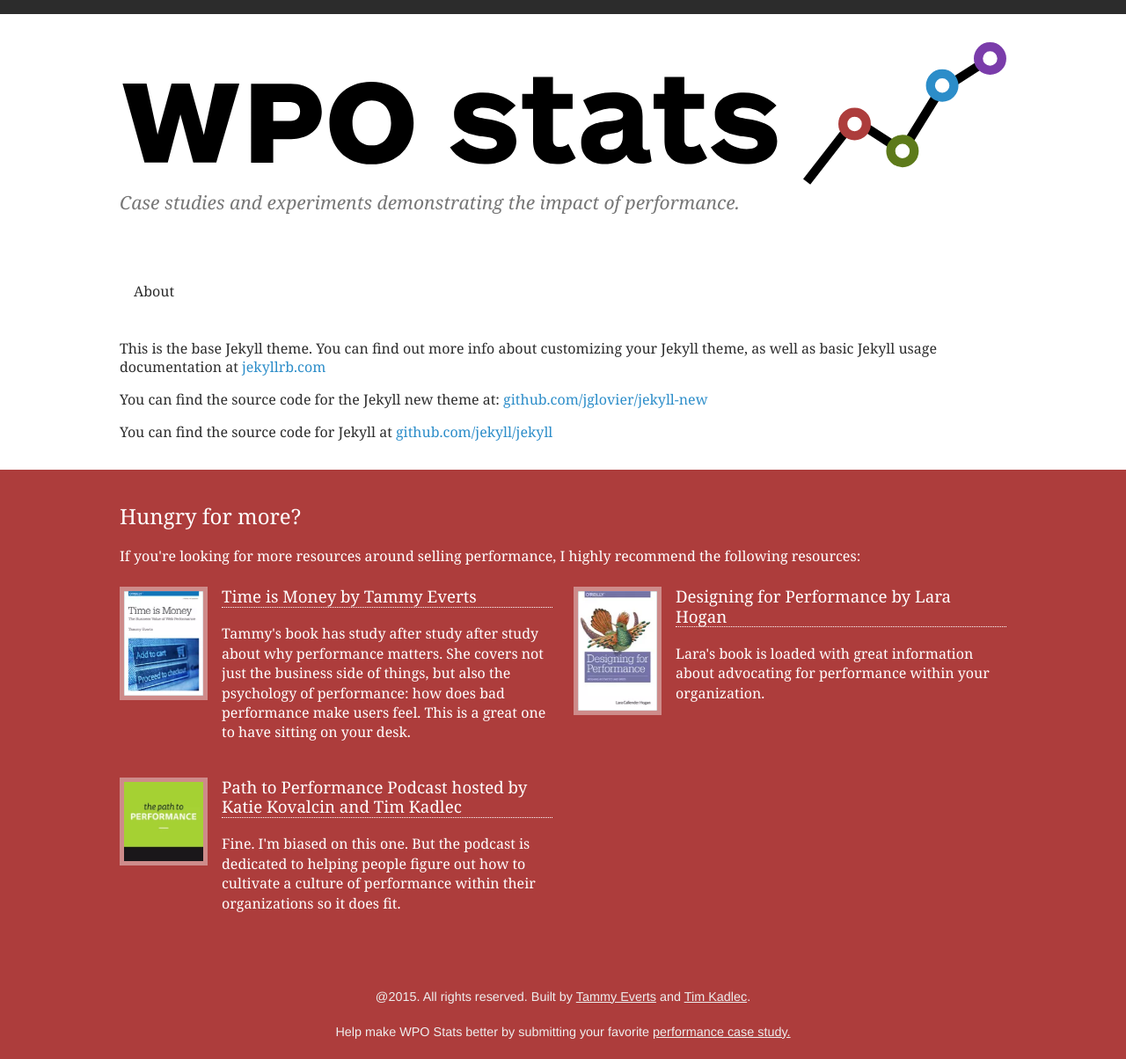
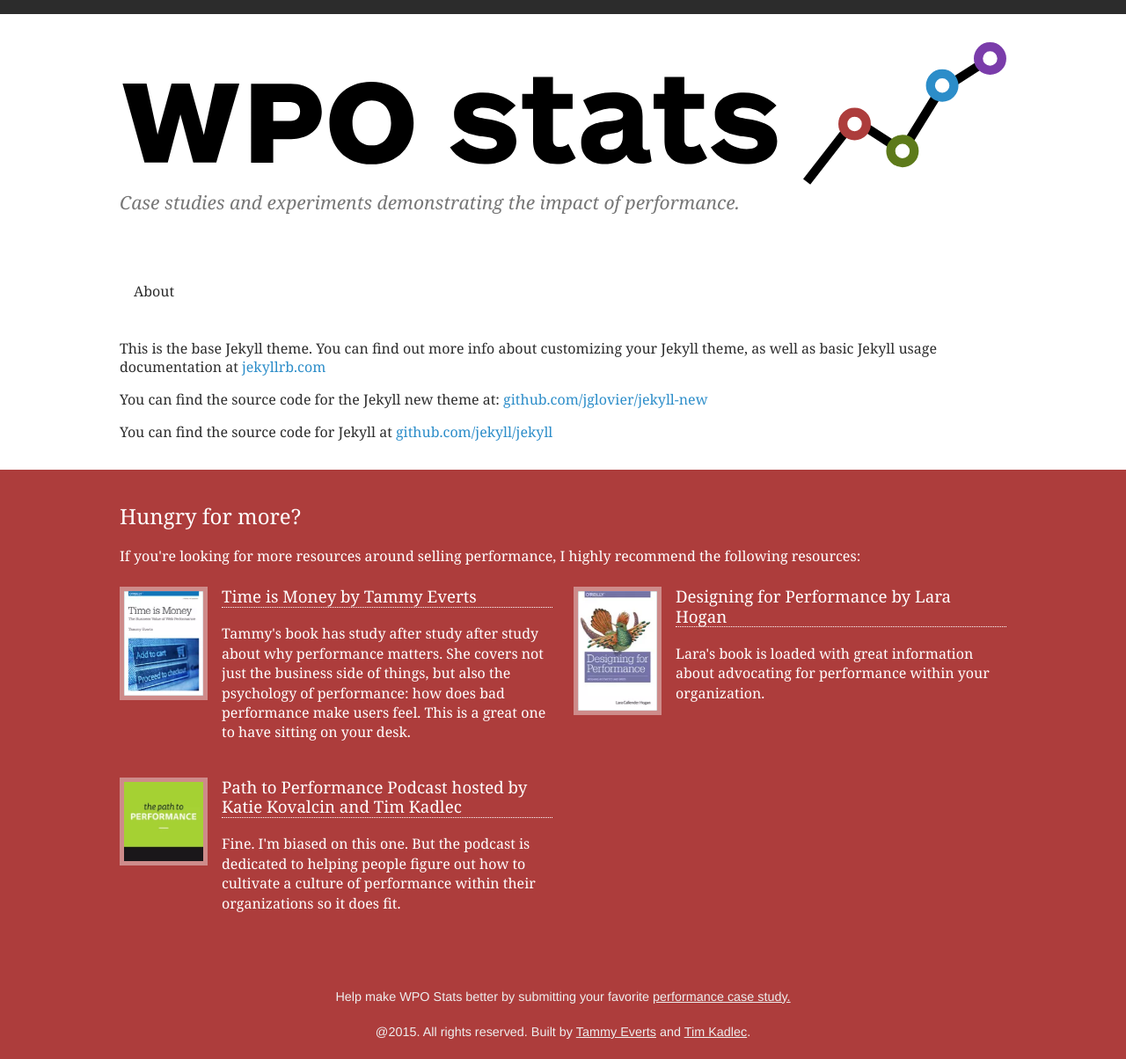
Before and after one commit to tkadlec/WPOStats, a Jekyll site: the page built from about.md, in a window 1280 px wide. Shown: the whole page at 88% size. Built offline with Jekyll 4.4.1, drawn with Linux system fonts in a browser that asks for light colours; some of the changed lines change nothing that is shown.

Commit message:
moving contribute link above credits

```diff
--- a/_includes/footer.html
+++ b/_includes/footer.html
@@ -43,8 +43,9 @@
   </div>
   <div class="footer-after">
     <div class="lc">
-      <p>@2015. All rights reserved. Built by <a href="https://tammyeverts.wordpress.com/">Tammy Everts</a> and <a href="http://timkadlec.com">Tim Kadlec</a>.</p>
       <p>Help make WPO Stats better by submitting your favorite <a href="https://github.com/tkadlec/WPOStats/tree/master/contribute">performance case study.</a></p>
+            <p>@2015. All rights reserved. Built by <a href="https://tammyeverts.wordpress.com/">Tammy Everts</a> and <a href="http://timkadlec.com">Tim Kadlec</a>.</p>
+
     </div>
   </div>
 </footer>
```
